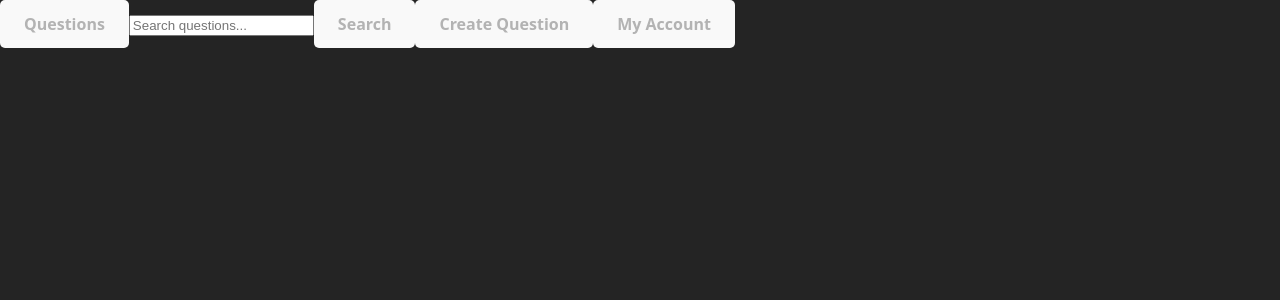
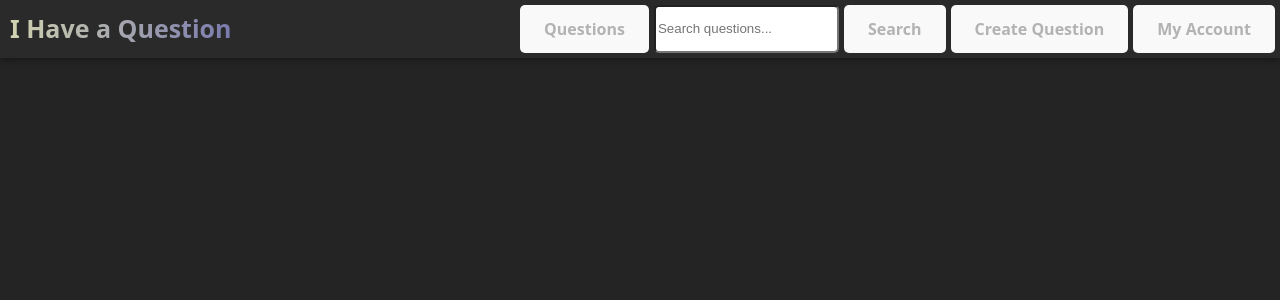
Before and after one commit to szabodorka/terraform-eks-fullstack-app, a React (Vite) app in the folder frontend/askmate-frontend/: page /u in a window 1280 px wide. Shown: the top 300 px of the page. Built offline with nearby package versions, Linux system fonts and the light colour scheme.

Commit message:
updated Menu component to accomodate css design

```diff
--- a/frontend/askmate-frontend/src/components/Menu/Menu.jsx
+++ b/frontend/askmate-frontend/src/components/Menu/Menu.jsx
@@ -1,5 +1,6 @@
 import {Link, Outlet} from "react-router-dom";
 import {useState} from "react";
+import "./Menu.css"
 
 const Menu = () => {
     const userId = localStorage.getItem("askMate_UserId");
@@ -8,12 +9,14 @@ const Menu = () => {
     return (
         <>
             <div className="menu">
-                <nav>
+                <nav className="nav">
+                    <Link to={`/u/questions`}><div className="site-title">I Have a Question</div></Link>
                     <div className="nav-buttons">
                         <Link to={`/u/questions`}>
                             {userId ? <button>Questions</button> : <button disabled>Questions</button>}
                         </Link>
                         <input
+                            className="search-input"
                             type="text"
                             value={searchTerm}
                             placeholder="Search questions..."
```
